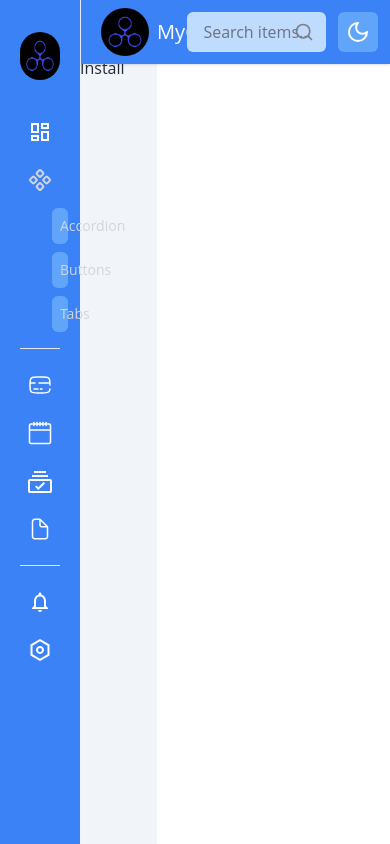
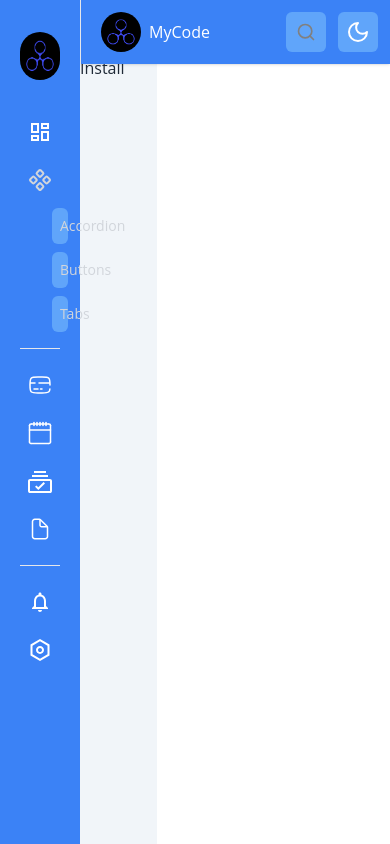
Before and after one commit to akmaljonmuhammadjonov07/UI-Library, a React (Vite) app: page /instalition in a window 390 px wide. Built offline with nearby package versions, Linux system fonts and the light colour scheme.

Commit message:
Accordion removed & responsive navbar

```diff
--- a/src/components/Accordion/index.jsx
+++ /dev/null
@@ -1,33 +0,0 @@
-import { CircleArrowDown, CircleArrowUp } from 'lucide-react';
-import { useState } from 'react';
-
-const DrawerAccordion = ({ title, content }) => {
-	const [isOpen, setIsOpen] = useState(false);
-
-	const toggleAccordion = () => {
-		setIsOpen(!isOpen);
-	};
-
-	return (
-		<div>
-			<div>
-				<button
-					className='w-full text-start flex gap-3 p-0 font-semibold h-auto items-center'
-					onClick={() => toggleAccordion()}
-				>
-					<div> {title}</div>
-					<button className='transition-all duration-1000'>
-						{isOpen ? <CircleArrowUp /> : <CircleArrowDown />}
-					</button>
-				</button>
-			</div>
-			{isOpen && (
-				<p className='flex justify-start text-start p-4 mt-0 pt-0 z-10'>
-					{content}a
-				</p>
-			)}
-		</div>
-	);
-};
-
-export default DrawerAccordion;
--- a/src/components/drawer/navbar.jsx
+++ b/src/components/drawer/navbar.jsx
@@ -33,14 +33,14 @@ function Navbar() {
 				<img
 					src='/logo.png'
 					alt='Logo'
-					className='cursor-pointer bg-white rounded-full w-12 h-12'
+					className='cursor-pointer bg-white rounded-full w-12 h-12 max-sm:w-10 max-sm:h-10'
 				/>
-				<h1 className='text-white dark:text-gray-200 text-xl font-medium'>
+				<h1 className='text-white dark:text-gray-200 text-xl max-sm:text-base font-medium'>
 					MyCode
 				</h1>
 			</div>
 			<div className='flex gap-3 items-center'>
-				<div className='relative w-full'>
+				<div className='relative w-full max-sm:hidden'>
 					<input
 						type='text'
 						placeholder='Search items...'
@@ -49,6 +49,10 @@ function Navbar() {
 					<div className='absolute inset-y-0 right-0 flex items-center pr-3 pointer-events-none'>
 						<Search size={20} color={isDarkMode ? 'white' : 'gray'} />
 					</div>
+				</div>
+				<div className='items-center max-md:flex hidden p-2.5 rounded-md bg-blue-400 hover:bg-blue-600 text-white dark:bg-gray-600 dark:hover:bg-gray-500'>
+					{' '}
+					<Search size={20} color={isDarkMode ? 'white' : 'gray'} />
 				</div>
 				<button
 					onClick={toggleDarkMode}
```
